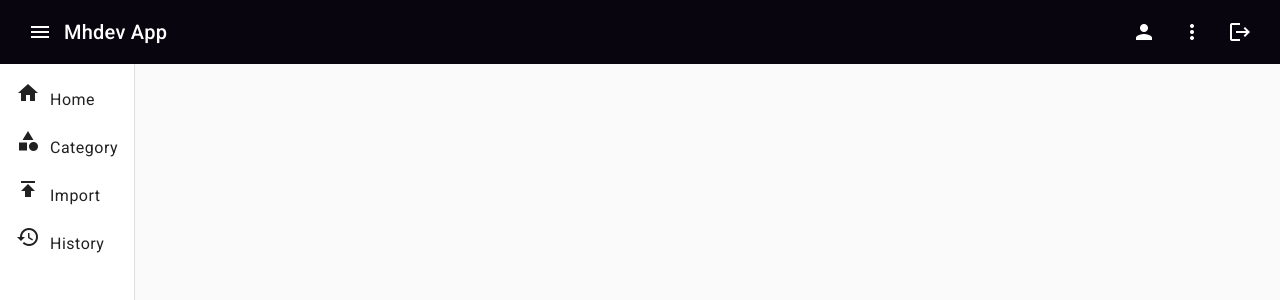
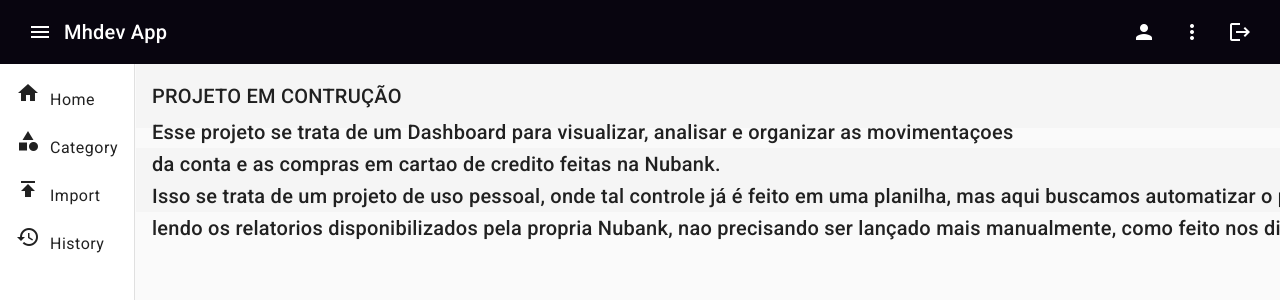
Before and after one commit to Ma7heus/Money-Control-Angular, an Angular app: page /building in a window 1280 px wide. Before the commit this address led to /. Shown: the top 300 px of the page. Built offline with nearby package versions, Linux system fonts and the light colour scheme.

Commit message:
Adicionando building page

```diff
--- a/src/app/app-routing.module.ts
+++ b/src/app/app-routing.module.ts
@@ -4,13 +4,15 @@ import { HomeComponent } from './componentes/home/home.component';
 import { CategoriaComponent } from './componentes/categoria/categoria.component';
 import { ImportacaoComponent } from './componentes/importacao/importacao.component';
 import { HistoricoComponent } from './componentes/historico/historico.component';
+import { BuildingComponent } from './componentes/building/building.component';
 
 const routes: Routes = [
-  { path: '', redirectTo: 'home', pathMatch: 'full' },
+  { path: '', redirectTo: 'building', pathMatch: 'full' },
   { path: 'home', component: HomeComponent },
   { path: 'category', component: CategoriaComponent },
   { path: 'import', component: ImportacaoComponent },
   { path: 'history', component: HistoricoComponent },
+  { path: 'building', component: BuildingComponent },
 ];
 
 @NgModule({
--- a/src/app/app.module.ts
+++ b/src/app/app.module.ts
@@ -22,6 +22,7 @@ import { MatCardModule } from '@angular/material/card';
 import { MatTableModule } from '@angular/material/table';
 import { TabelaComponent } from './compartilhados/tabela/tabela.component';
 import { MatPaginatorModule } from '@angular/material/paginator';
+import { BuildingComponent } from './componentes/building/building.component';
 
 
 
@@ -33,7 +34,8 @@ import { MatPaginatorModule } from '@angular/material/paginator';
     CategoriaComponent,
     HistoricoComponent,
     ImportacaoComponent,
-    TabelaComponent
+    TabelaComponent,
+    BuildingComponent
   ],
   imports: [
     BrowserModule,
--- /dev/null
+++ b/src/app/componentes/building/building.component.html
@@ -0,0 +1,17 @@
+<ng-container>
+  <mat-toolbar>
+    <span>PROJETO EM CONTRUÇÃO</span>
+  </mat-toolbar>
+<br>
+
+  <mat-toolbar>
+        <span>Esse projeto se trata de um Dashboard para
+           visualizar, analisar e organizar as movimentaçoes<br>
+           da conta e as compras em cartao de credito feitas na Nubank. <br>
+           Isso se trata de um projeto de uso pessoal, onde tal controle
+           já é feito em uma planilha, mas aqui buscamos automatizar o processo, <br>
+           lendo os relatorios disponibilizados pela propria Nubank, nao precisando ser
+           lançado mais manualmente, como feito nos dias atuais</span>
+  </mat-toolbar>
+
+</ng-container>
--- a/src/app/componentes/home/home.component.css
+++ b/src/app/componentes/home/home.component.css
@@ -3,7 +3,7 @@
   height: 10%;
   width: 100%;
   justify-content: center;
-  background-color: rgb(130, 130, 215);
+  background-color: rgb(15, 15, 114);
   align-items: center;
 }
 
--- a/src/app/componentes/home/home.component.ts
+++ b/src/app/componentes/home/home.component.ts
@@ -7,7 +7,7 @@ import { Component } from '@angular/core';
 })
 export class HomeComponent {
 
-  listaMeses = ['JAN','FEV','MAR','ABR','MAI','JUN','JAN','JUL','AGO','SET','OUT','NOV','DEZ'];
+  listaMeses = ['JAN','FEV','MAR','ABR','MAI','JUN','JUL','AGO','SET','OUT','NOV','DEZ'];
 
   listaCategorias = [1,2,3,4];
 }
```
Also changed, not shown: src/app/componentes/building/building.component.ts (added, +10 -0 lines), src/app/componentes/building/building.component.css (added), 1 other file (tests, documents, lock files or other folders).
